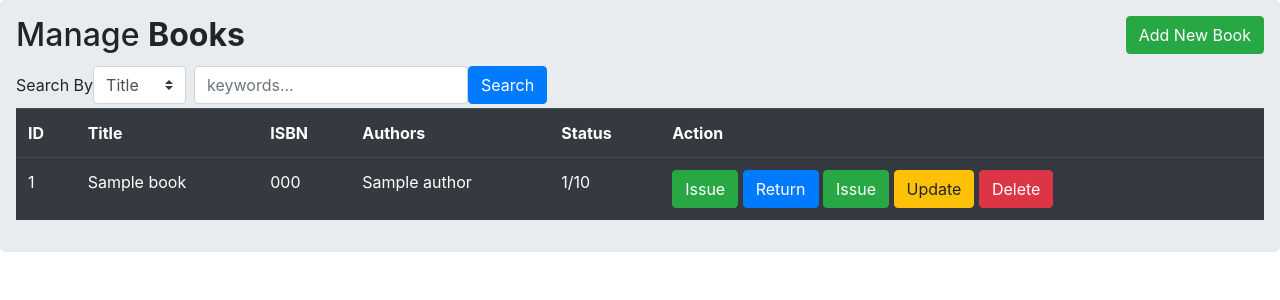
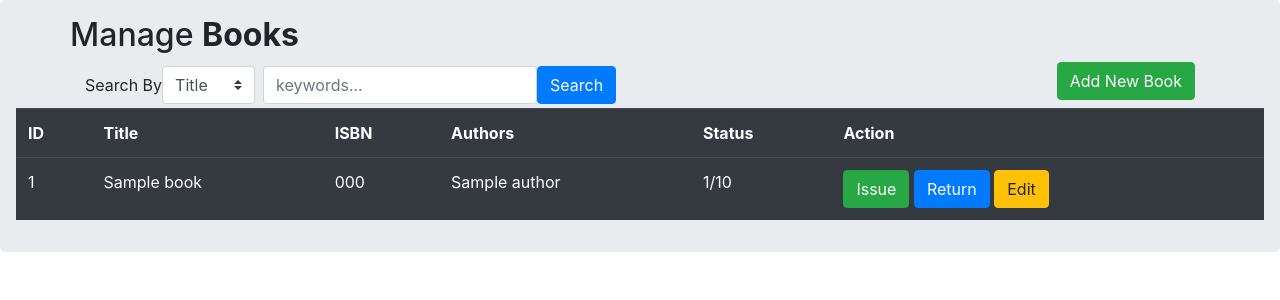
Before and after one commit to lafith/library-management-system, a Flask app: page /dashboard in a window 1280 px wide. Shown: the part 56-356 px from the top of that part. Run offline with Flask 2, Linux system fonts and the light colour scheme; the visitor is signed in with stand-in values (Sample User, id 1); tables that the repository leaves empty hold one stand-in row (Sample ...); the page is wider than the window, and the part outside it is not shown; some libraries are stand-ins or nearby versions.

Commit message:
feat(template): modify action buttons

```diff
--- a/app/templates/dashboard.html
+++ b/app/templates/dashboard.html
@@ -3,18 +3,12 @@ content %}
 <div class="row">
   <div class="col md-6">
     <div class="jumbotron p-3">
-      <h2>
-        Manage <b>Books</b>
-        <button
-          type="button"
-          class="btn btn-success float-right"
-          data-toggle="modal"
-          data-target="#addBookModal"
-        >
-          Add New Book
-        </button>
-      </h2>
-      <!-- Search box-->
+      <div class="container">
+        <div class="row">
+          <h2>Manage <b>Books</b></h2>
+        </div>
+        <div class="row">
+          <div class="col">
             <form class="form-inline" action="" method="POST">
               <div class="form-group">
                 <label for="searchbySelect">Search By</label>
@@ -40,6 +34,20 @@ content %}
                 <button class="btn btn-primary" type="submit">Search</button>
               </div>
             </form>
+          </div>
+          <div class="col">
+            <button
+              type="button"
+              class="btn btn-success float-right"
+              data-toggle="modal"
+              data-target="#addBookModal"
+            >
+              Add New Book
+            </button>
+          </div>
+        </div>
+      </div>
+
       <table class="table table-hover table-dark">
         <tr>
           <th>ID</th>
@@ -74,24 +82,11 @@ content %}
               >Return</a
             >
             <a
-              href=""
-              class="btn btn-success btn-xs"
-              data-toggle="modal"
-              data-target="#issuebookmodal{{row.book_id}}"
-              >Issue</a
-            >
-            <a
               href="/update/{{row.book_id}}"
               class="btn btn-warning btn-xs"
               data-toggle="modal"
               data-target="#updatebookmodal{{row.book_id}}"
-              >Update</a
-            >
-            <a
-              href="/delete_book/{{row.book_id}}"
-              class="btn btn-danger btn-xs"
-              onclick="return confirm('Confirm Delete?')"
-              >Delete</a
+              >Edit</a
             >
           </td>
         </tr>
```
Also changed, not shown: other parts of app/templates/dashboard.html (+6 -0 lines), app/templates/members.html (+7 -7 lines). Lines whose indentation alone changed are shown as unchanged.
